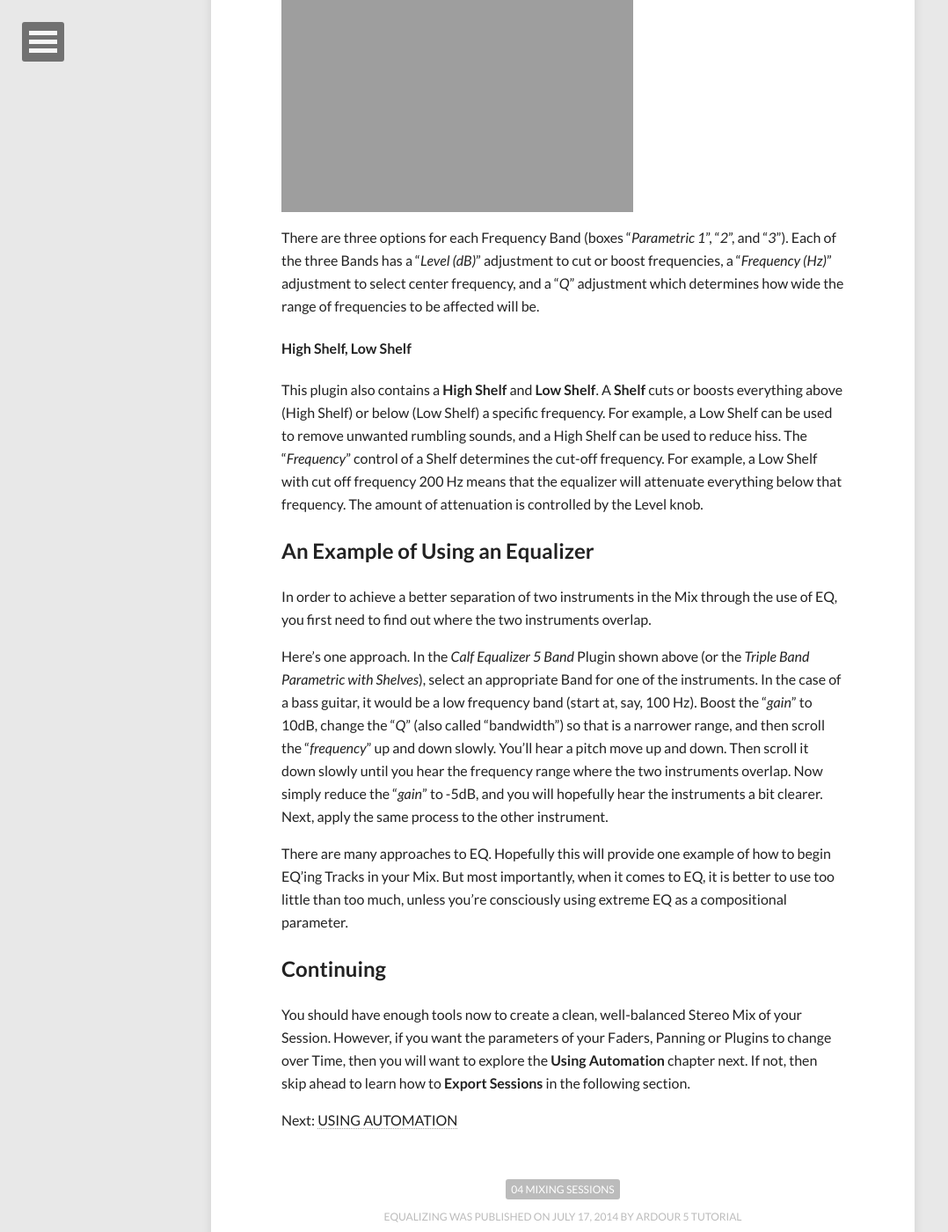
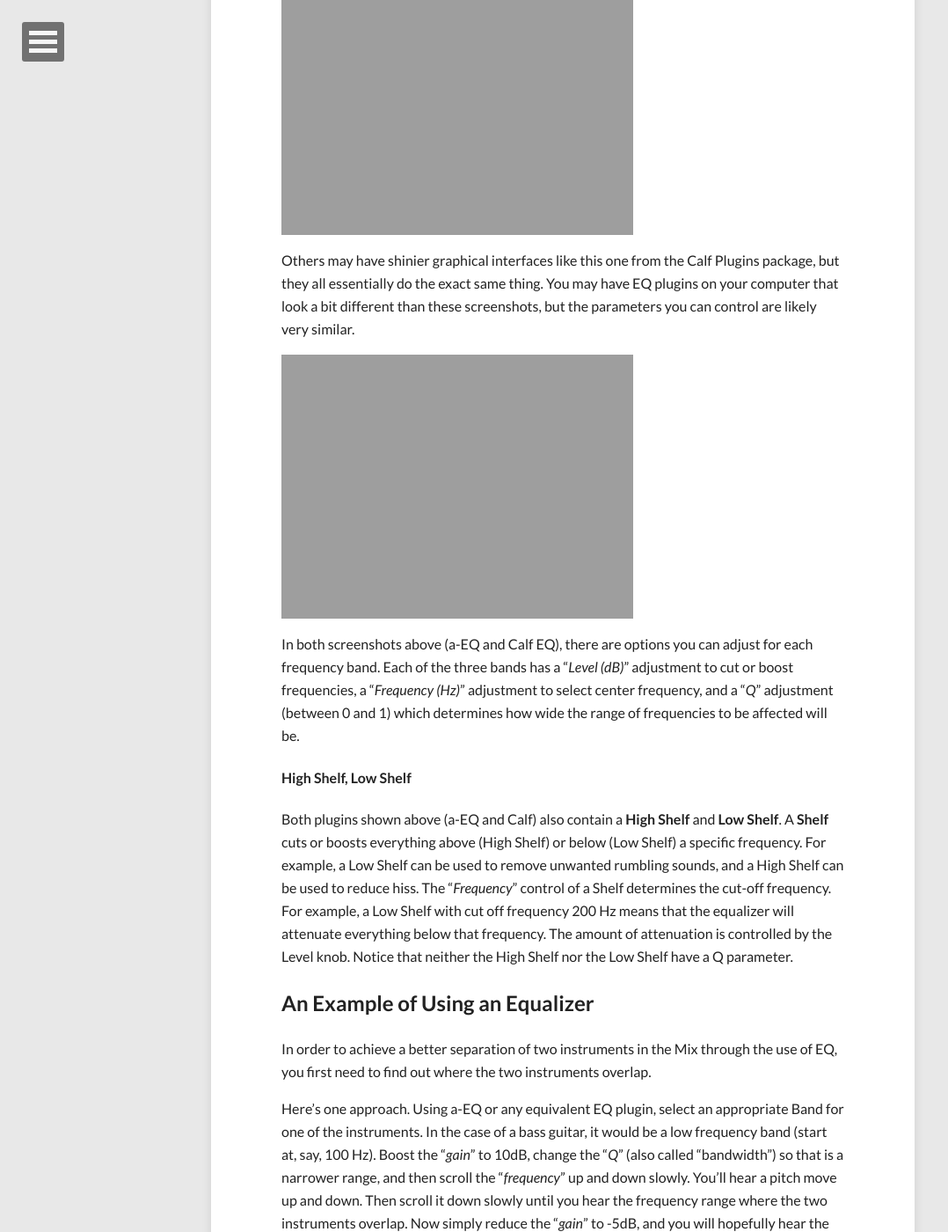
Before and after one commit to brunoruviaro/ardour4-tutorial, a Jekyll site: the page built from _posts/2014-07-17-equalizing.md, in a window 1280 px wide and 1400 px high, scrolled down 2418 px. Shown: the whole window at 88% size, without its empty margins (0-1078 px from the left). Built offline with Jekyll 4.4.1, drawn with Linux system fonts in a browser that asks for light colours; nearby versions of some CDN libraries; some of the changed text lies outside the part shown.

Commit message:
add a-EQ screenshot

```diff
--- a/_posts/2014-07-17-equalizing.md
+++ b/_posts/2014-07-17-equalizing.md
@@ -27,7 +27,7 @@
 mixers. It has three parameters, which adjust the Levels of three
 **Bands**, or frequency ranges: one for the **Bass** (low frequencies),
 one for the middle range frequencies and one for the **Treble** (high
-frequencies). The "*DJ EQ*" Plugin is just such an EQ.
+frequencies). The "*DJ EQ*" Plugin is just such an EQ. If you don't have this particular plugin on your computer, explore the ones you have that have "EQ" in the name; you will likely find something similar.
 
 ![dj eq]({{ site.url }}/images/Ardour4_EQ_DJ.png)
 
@@ -52,26 +52,26 @@
 
 The **Parametric Equalizer** is the most versatile type of EQ used for
 Mixing because of its extensive control over all types of EQ parameters.
-In Ardour there is a Parametric Equalizer called the "*Triple Band
-Parametric with Shelves*". There is also a similar one from the Calf Plugins package, as
-seen in the screenshot below:
+Ardour ships with a Parametric Equalizer plug-in called the "*a-EQ*". It looks like this:
+
+![a-eq]({{ site.url }}/images/Ardour5_a-EQ.png)
+
+Others may have shinier graphical interfaces like this one from the Calf Plugins package, but they all essentially do the exact same thing. You may have EQ plugins on your computer that look a bit different than these screenshots, but the parameters you can control are likely very similar.
 
 ![calf eq]({{ site.url }}/images/Ardour4_EQ_Calf.png)
 
-There are three options for each Frequency Band (boxes "*Parametric 1*", "*2*", and "*3*").
-Each of the three Bands has a "*Level (dB)*" adjustment to cut or boost frequencies, a
+In both screenshots above (a-EQ and Calf EQ), there are options you can adjust for each frequency band.
+Each of the three bands has a "*Level (dB)*" adjustment to cut or boost frequencies, a
 "*Frequency (Hz)*" adjustment to select center frequency, and a
-"*Q*" adjustment which determines how wide the range of
+"*Q*" adjustment (between 0 and 1) which determines how wide the range of
 frequencies to be affected will be.
 
 #### High Shelf, Low Shelf
 
-This plugin also contains a **High Shelf** and **Low Shelf**. A **Shelf** cuts or boosts everything above
-(High Shelf) or below (Low Shelf) a specific frequency. For example, a
+Both plugins shown above (a-EQ and Calf) also contain a **High Shelf** and **Low Shelf**. A **Shelf** cuts or boosts everything above (High Shelf) or below (Low Shelf) a specific frequency. For example, a
 Low Shelf can be used to remove unwanted rumbling sounds, and a High
 Shelf can be used to reduce hiss. The "*Frequency*" control of a Shelf determines the cut-off frequency.
-For example, a Low Shelf with cut off frequency 200 Hz means that the equalizer will attenuate everything below that frequency.
-The amount of attenuation is controlled by the Level knob.
+For example, a Low Shelf with cut off frequency 200 Hz means that the equalizer will attenuate everything below that frequency. The amount of attenuation is controlled by the Level knob. Notice that neither the High Shelf nor the Low Shelf have a Q parameter.
 
 ## An Example of Using an Equalizer
 
@@ -79,7 +79,7 @@
 through the use of EQ, you first need to find out where the two
 instruments overlap.
 
-Here's one approach. In the *Calf Equalizer 5 Band* Plugin shown above (or the *Triple Band Parametric with Shelves*),
+Here's one approach. Using a-EQ or any equivalent EQ plugin,
 select an appropriate Band for one of the instruments. In the
 case of a bass guitar, it would be a low frequency band (start at, say, 100 Hz).
 Boost the "*gain*" to 10dB, change the "*Q*" (also called "bandwidth") so that is a
```
